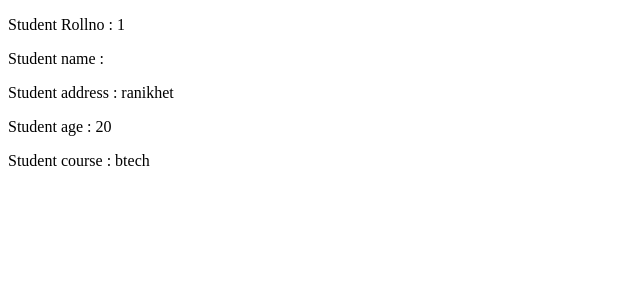
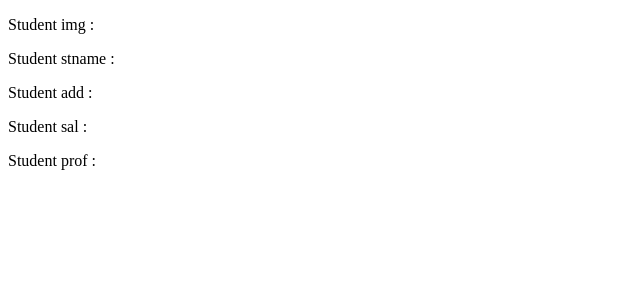
Before and after one commit to karanjoshi-kj/REACT, a React (Vite) app in the folder demo/: page / in a window 1280 px wide. Shown: the top 300 px of the page, without its empty margins (0-640 px from the left). Built offline with nearby package versions, Linux system fonts and the light colour scheme.

Commit message:
STUDENT ID CARD USING REACT

```diff
--- a/demo/src/App.jsx
+++ b/demo/src/App.jsx
@@ -6,8 +6,9 @@
 
 // import Navbar7 from "./components/navbar7/Navbar7"
 // import Buttonlist from "./components/question/Buttonlist"
-import Form from "./components/MULTIPROPS/Form";
-import Nav from "./components/props/Nav";
+// import Form from "./components/MULTIPROPS/Form";
+// import Nav from "./components/props/Nav";
+import Idcard from "./components/STUDENTIDCARD/Idcard";
 
 // //! DESTRUCTURING OF THE FUNCTIONAL COMPONENTS DURING IT'S CALLING .
 // import { Backbutton , Backtotopbutton } from "./components/buttons/Button.jsx"
@@ -16,7 +17,7 @@ import Nav from "./components/props/Nav";
 function App() {
   return (
     <>
-    <Form/>
+  <Idcard/>
 
 
 
--- a/demo/src/components/STUDENTIDCARD/Details.jsx
+++ b/demo/src/components/STUDENTIDCARD/Details.jsx
@@ -1,9 +1,13 @@
 import React from 'react'
 
-const Details = () => {
+const Details = ({image , name , address , salary , profession}) => {
   return (
     <div>
-
+      <p>Student img : {image}</p>
+      <p>Student stname : {name}</p>
+      <p>Student add : {address}</p>
+      <p>Student sal : {salary}</p>
+      <p>Student prof : {profession}</p>
     </div>
   )
 }
--- a/demo/src/components/STUDENTIDCARD/Idcard.jsx
+++ b/demo/src/components/STUDENTIDCARD/Idcard.jsx
@@ -0,0 +1,21 @@
+import React from 'react'
+import Details from './Details';
+
+const Idcard = () => {
+
+    const studentid = {
+        "image":"https://res.cloudinary.com/dafwtuvrd/image/upload/v1766646173/d9e34983-e718-4f50-9fb4-398feb05a545_nu3mtd.jpg",
+        "name":"charanjeet singh sidhu",
+        "address":"haldwani",
+        "profession":"teacher",
+        "salary":"5 L"
+    }
+    const{image , name , address , profession , salary} = studentid ;
+  return (
+    <div>
+      <Details img={image} stname={name} add={address} sal={salary} prof={profession} />
+    </div>
+  )
+}
+
+export default Idcard
```
